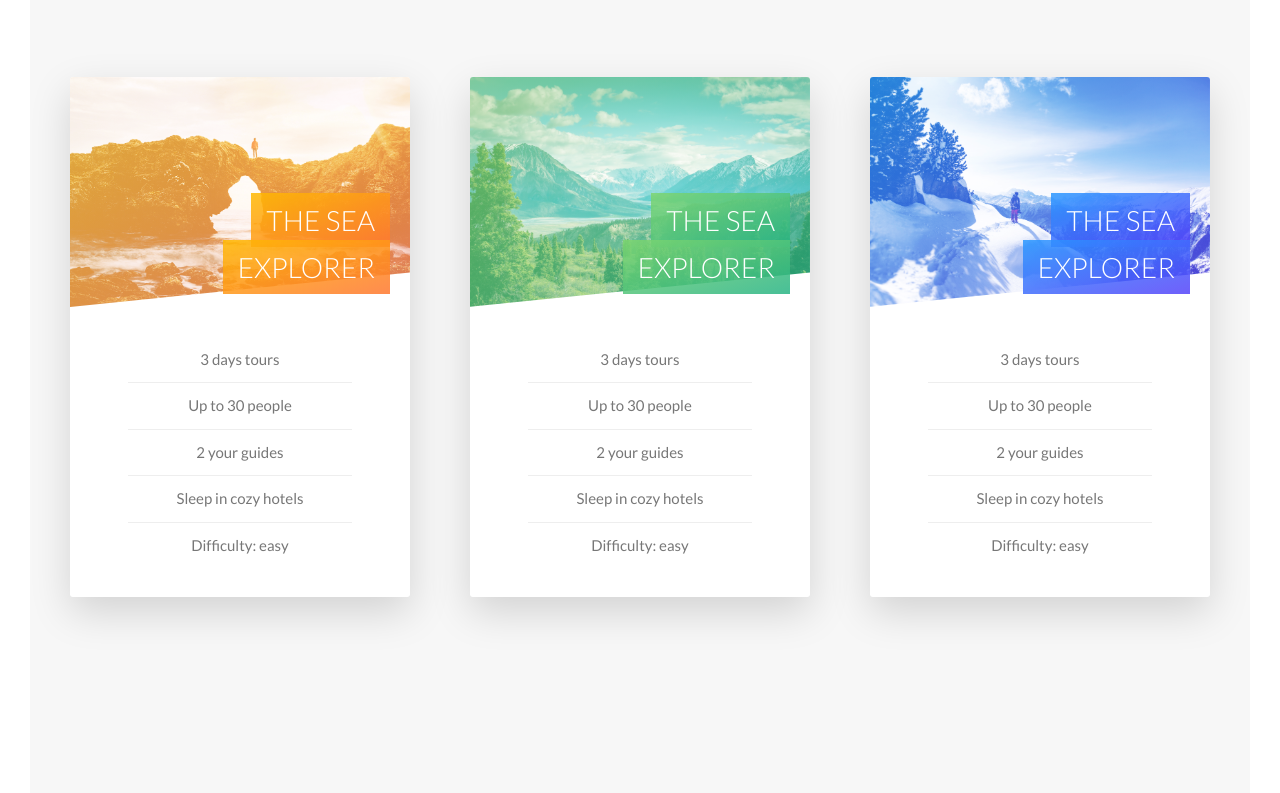
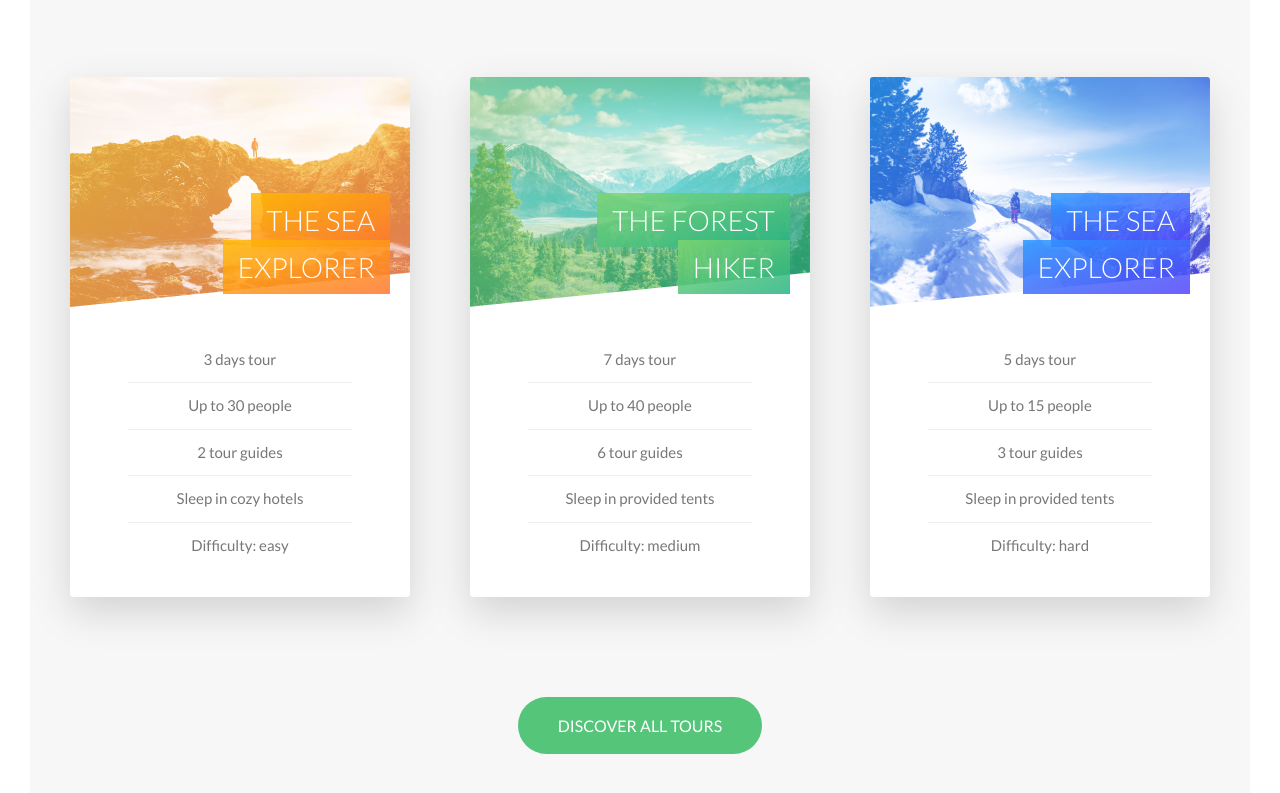
Before and after one commit to vibraniumSwaleh/wander, a website: page public/index.html in a window 1280 px wide. Shown: the part 2380-3173 px from the top of the page. Drawn offline with Linux system fonts and the light colour scheme.

Commit message:
update text in different cards

```diff
--- a/public/index.html
+++ b/public/index.html
@@ -158,9 +158,9 @@
               </h4>
               <div class="card__details card__details--1">
                 <ul>
-                  <li>3 days tours</li>
+                  <li>3 days tour</li>
                   <li>Up to 30 people</li>
-                  <li>2 your guides</li>
+                  <li>2 tour guides</li>
                   <li>Sleep in cozy hotels</li>
                   <li>Difficulty: easy</li>
                 </ul>
@@ -183,16 +183,16 @@
               <div class="card__picture card__picture--2">&nbsp;</div>
               <h4 class="card__heading">
                 <span class="card__heading-span card__heading-span--2">
-                  The Sea Explorer
+                  The Forest Hiker
                 </span>
               </h4>
               <div class="card__details card__details--2">
                 <ul>
-                  <li>3 days tours</li>
-                  <li>Up to 30 people</li>
-                  <li>2 your guides</li>
-                  <li>Sleep in cozy hotels</li>
-                  <li>Difficulty: easy</li>
+                  <li>7 days tour</li>
+                  <li>Up to 40 people</li>
+                  <li>6 tour guides</li>
+                  <li>Sleep in provided tents</li>
+                  <li>Difficulty: medium</li>
                 </ul>
               </div>
             </div>
@@ -201,7 +201,7 @@
               <div class="card__cta">
                 <div class="card__price-box">
                   <p class="card__price-only">Only</p>
-                  <p class="card__price-value">$297</p>
+                  <p class="card__price-value">$497</p>
                 </div>
                 <a href="#" class="btn btn--white">Book now!</a>
               </div>
@@ -218,11 +218,11 @@
               </h4>
               <div class="card__details card__details--3">
                 <ul>
-                  <li>3 days tours</li>
-                  <li>Up to 30 people</li>
-                  <li>2 your guides</li>
-                  <li>Sleep in cozy hotels</li>
-                  <li>Difficulty: easy</li>
+                  <li>5 days tour</li>
+                  <li>Up to 15 people</li>
+                  <li>3 tour guides</li>
+                  <li>Sleep in provided tents</li>
+                  <li>Difficulty: hard</li>
                 </ul>
               </div>
             </div>
@@ -231,12 +231,16 @@
               <div class="card__cta">
                 <div class="card__price-box">
                   <p class="card__price-only">Only</p>
-                  <p class="card__price-value">$297</p>
+                  <p class="card__price-value">$897</p>
                 </div>
                 <a href="#" class="btn btn--white">Book now!</a>
               </div>
             </div>
           </div>
+        </div>
+
+        <div class="u-center-text u-margin-top-huge">
+          <a href="#" class="btn btn--green">Discover all tours</a>
         </div>
       </section>
     </main>
--- a/sass/base/_utilities.scss
+++ b/sass/base/_utilities.scss
@@ -1,17 +1,25 @@
 .u-center-text {
   text-align: center;
+}
+
+.u-margin-bottom-small {
+  margin-bottom: 1.5rem;
+}
+
+.u-margin-bottom-medium {
+  margin-bottom: 4rem;
 }
 
 .u-margin-bottom-big {
   margin-bottom: 8rem;
 }
 
-.u-margin-bottom-medium {
-  margin-bottom: 4rem;
+.u-margin-top-big {
+  margin-top: 8rem;
 }
 
-.u-margin-bottom-small {
-  margin-bottom: 1.5rem;
+.u-margin-top-huge {
+  margin-top: 10rem;
 }
 
 .u-skewY-p7 {
--- a/sass/components/_button.scss
+++ b/sass/components/_button.scss
@@ -41,6 +41,15 @@
     }
   }
 
+  &--green {
+    background-color: $color-primary;
+    color: $color-white;
+
+    &::after {
+      background-color: $color-primary;
+    }
+  }
+
   &::after {
     content: "";
     display: inline-block;
--- a/sass/pages/_home.scss
+++ b/sass/pages/_home.scss
@@ -20,6 +20,6 @@
 
 .section-tours {
   background-color: $color-gray-light-1;
-    padding: 25rem 0 50rem 0;
+    padding: 25rem 0 15rem 0;
     margin-top: -12rem;
 }
```
Also changed, not shown: css/style.css.
